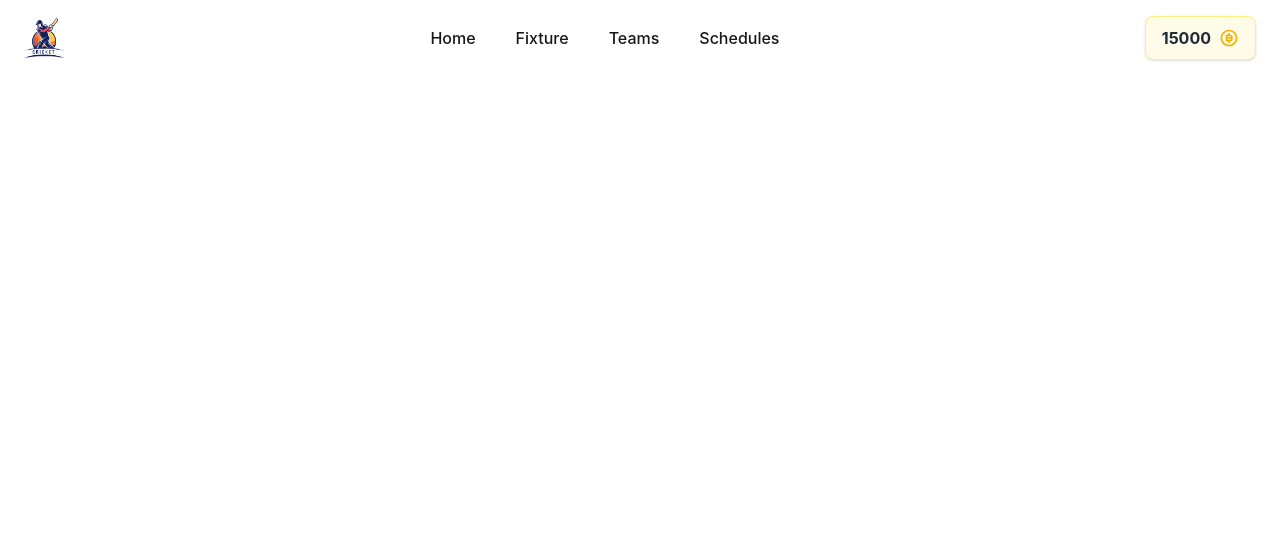
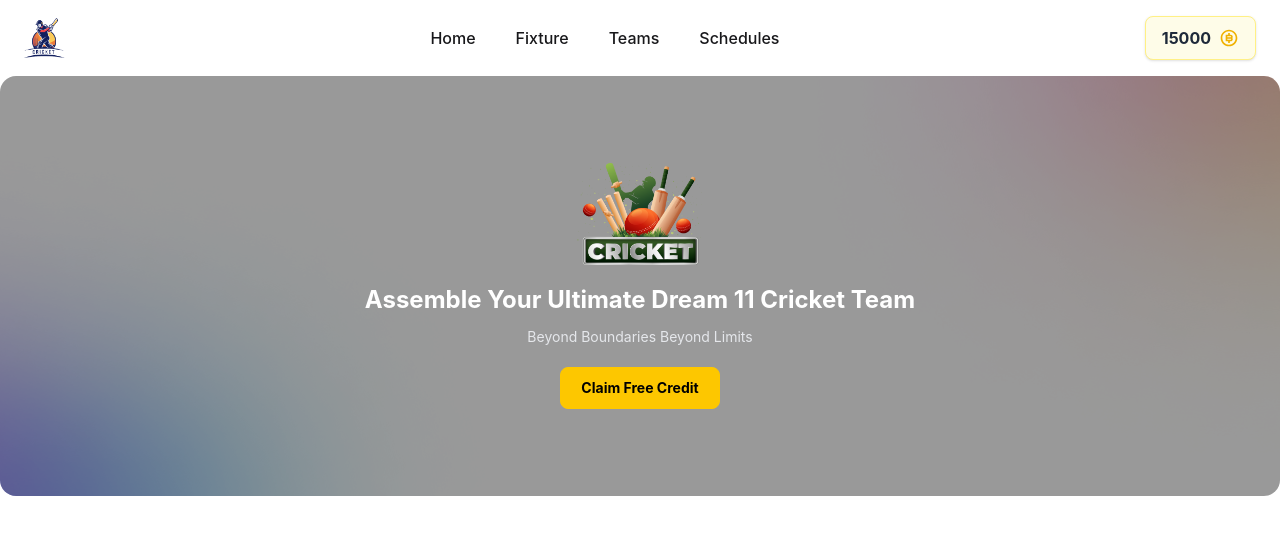
Before and after one commit to aminulislamdev/IPL-DREAM-11, a React (Vite) app: page / in a window 1280 px wide. Shown: the top 534 px of the page. Built offline with nearby package versions, Linux system fonts and the light colour scheme.

Commit message:
feat: add hero banner section

```diff
--- a/src/App.tsx
+++ b/src/App.tsx
@@ -1,4 +1,5 @@
 import Navber from "./components/Navber"
+import Banner from "./components/Banner"
 import { useState } from "react";
 
 function App() {
@@ -7,6 +8,7 @@ function App() {
   return (
     <div>
       <Navber coin={coin} />
+      <Banner></Banner>
     </div>
   )
 }
--- /dev/null
+++ b/src/components/Banner.tsx
@@ -0,0 +1,41 @@
+import banner from "../assets/banner-main.png";
+import bgShadow from "../assets/bg-shadow.png";
+
+const Banner = () => {
+  return (
+    <section
+      className="container mx-auto overflow-hidden rounded-2xl"
+      style={{
+        backgroundImage: `url(${bgShadow})`,
+        backgroundSize: "cover",
+        backgroundPosition: "center",
+      }}
+    >
+      <div className="flex min-h-105 flex-col items-center justify-center bg-black/40 px-4 py-10 text-center">
+        {/* Banner Image */}
+        <img
+          src={banner}
+          alt="Cricket Banner"
+          className="mb-5 w-32"
+        />
+
+        {/* Heading */}
+        <h1 className="mb-3 max-w-4xl text-2xl font-bold leading-tight text-white">
+          Assemble Your Ultimate Dream 11 Cricket Team
+        </h1>
+
+        {/* Description */}
+        <p className="mb-5 text-sm text-gray-200">
+          Beyond Boundaries Beyond Limits
+        </p>
+
+        {/* Button */}
+        <button className="rounded-lg border border-yellow-400 bg-yellow-400 px-5 py-2.5 text-sm font-bold text-black">
+          Claim Free Credit
+        </button>
+      </div>
+    </section>
+  );
+};
+
+export default Banner;
```
Also changed, not shown: src/assets/banner-main.png (added), src/assets/bg-shadow.png (added).
